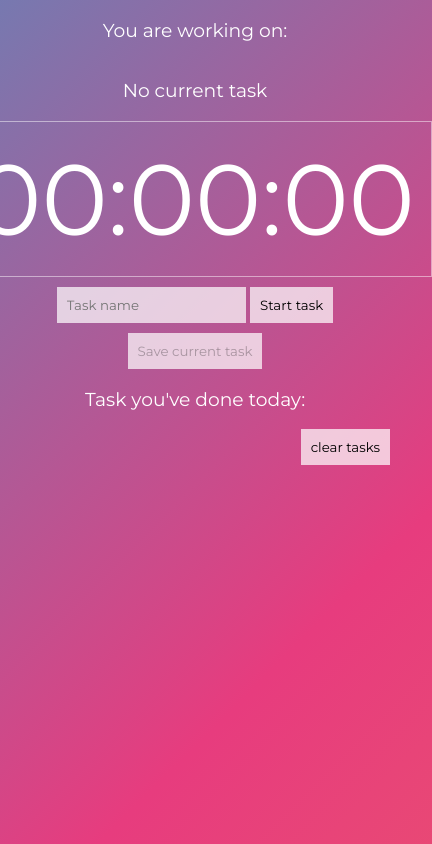
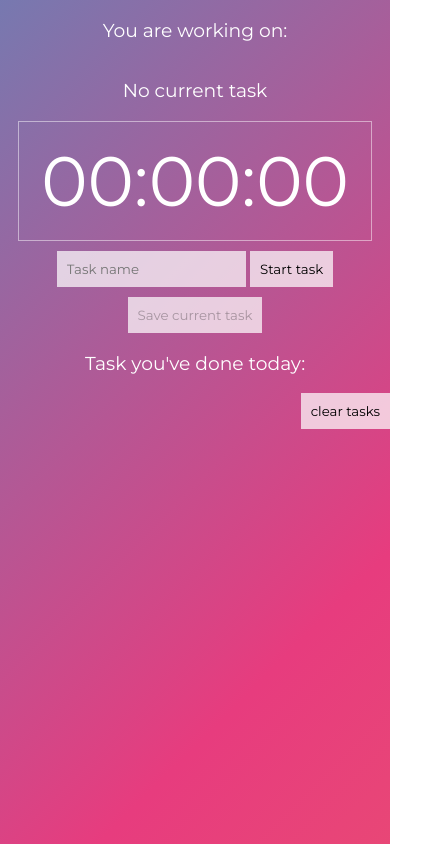
Before and after one commit to callmehomer/workTime, a plain HTML site: page index.html in a window 390 px wide. Shown: the whole page, 432 px wide, since content can reach past the window. Drawn offline with Linux system fonts and the light colour scheme.

Commit message:
mobile css fixed

```diff
--- a/style.scss
+++ b/style.scss
@@ -20,6 +20,9 @@ body {
 h2 {
     margin: 0;
     font-size: 100px;
+    @media screen and (max-width: 480px){
+        font-size: 70px;
+    }
 }
 
 .timer-body {
@@ -34,6 +37,9 @@ h2 {
         border: 1px solid #ffffff7a;
         padding: 16px;
         margin-bottom: 10px;
+        @media screen and (max-width: 480px){
+            width: 320px;
+        }
     }
 }
 
```
Also changed, not shown: style.css, 1 other file.
